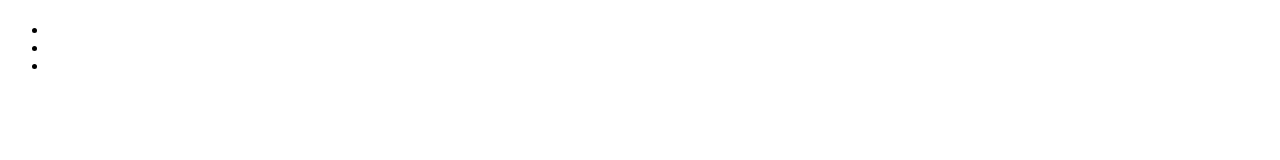
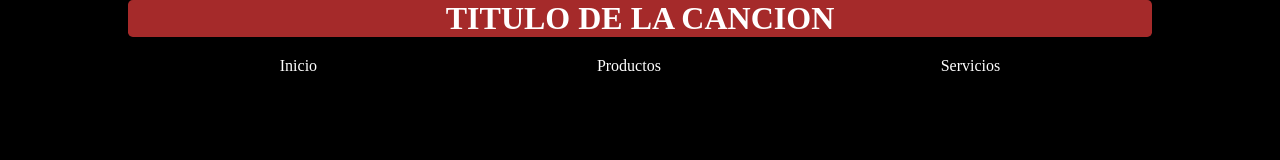
Before and after one commit to zassory/repaso-003d-19-03-2024, a plain HTML site: page index.html in a window 1280 px wide. Drawn offline with Linux system fonts and the light colour scheme.

Commit message:
estructura final

```diff
--- /dev/null
+++ b/assets/css/styles.css
@@ -0,0 +1,26 @@
+body{
+    background-color: black;
+}
+
+*{
+    margin: 0;
+    padding: 0;
+}
+
+header h1{
+    color: white;
+    background-color: brown;
+    max-width: 80%;
+    margin: 0 auto;
+    text-align: center;
+    text-transform: uppercase;
+    border-radius: .3rem;
+}
+
+nav ul {
+    display: flex;
+    flex-direction: row;
+    list-style: none;
+    justify-content: space-evenly;
+    margin-top: 20px;
+}
--- a/index.html
+++ b/index.html
@@ -4,17 +4,17 @@
     <meta charset="UTF-8">
     <meta name="viewport" content="width=device-width, initial-scale=1.0">
     <title>Document</title>
-    <link rel="stylesheet" href="">
+    <link rel="stylesheet" href="./assets/css/styles.css">
 </head>
 <body>
     <header>
-        <h1></h1>
+        <h1>Titulo de la cancion</h1>
     </header>
     <nav>
         <ul>
-            <li></li>
-            <li></li>
-            <li></li>
+            <li style="color:white;">Inicio</li>
+            <li style="color:white;">Productos</li>
+            <li style="color:white;">Servicios</li>
         </ul>
     </nav>
     <div>
```
Also changed, not shown: 2 other files.
